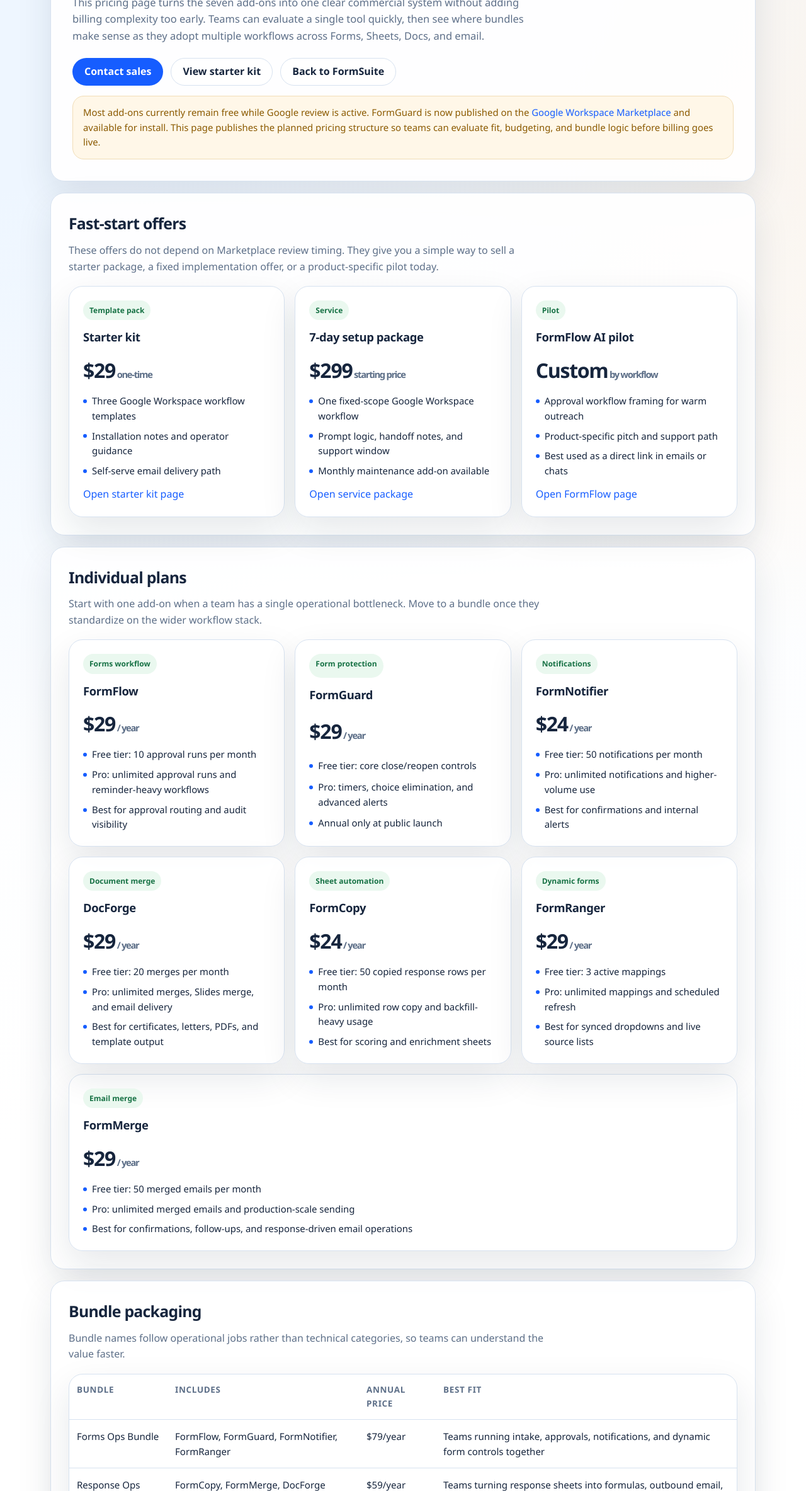
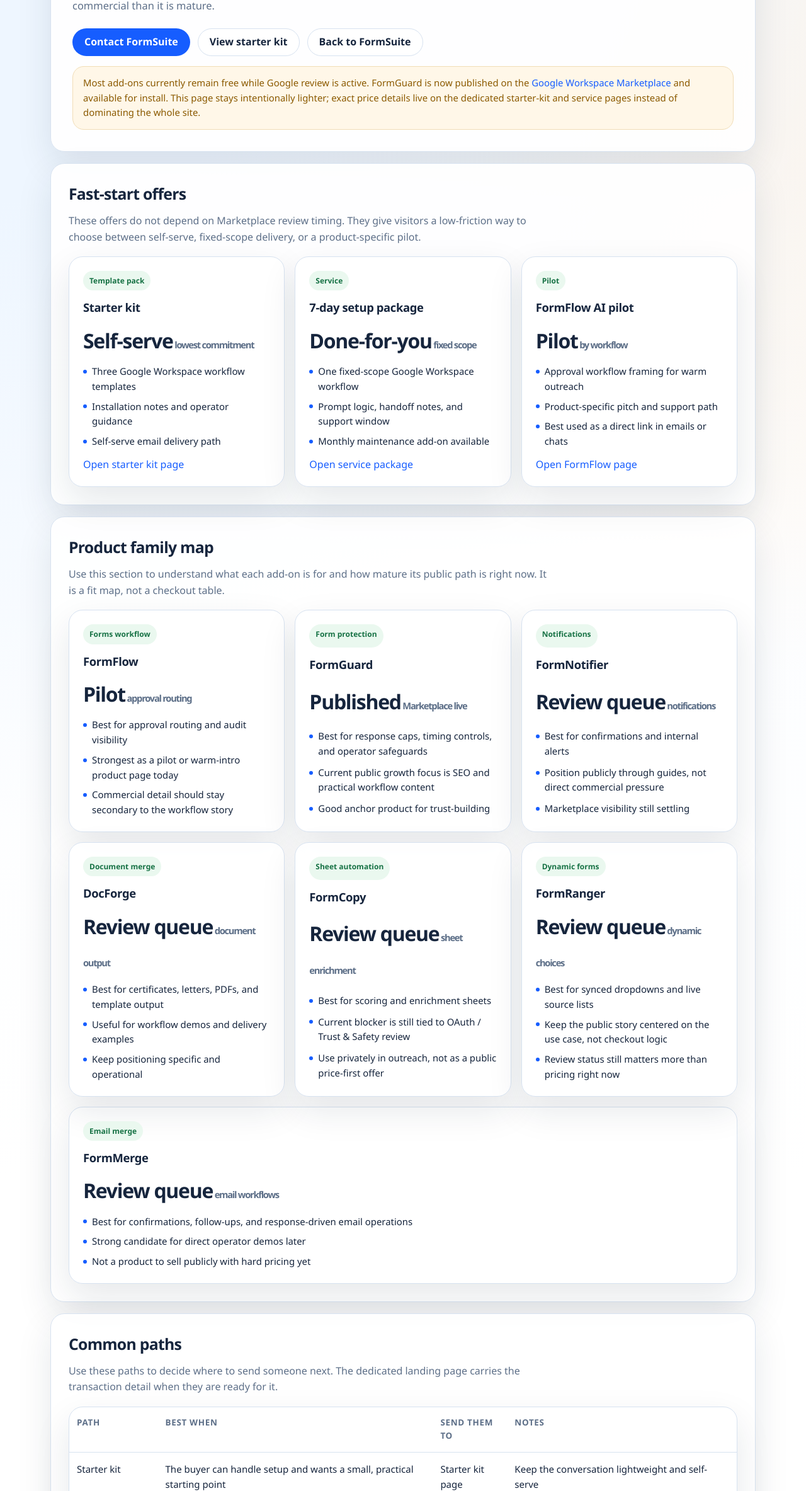
Before and after one commit to lidaban2025/lidaban2025.github.io, a plain HTML site: page pricing.html in a window 1280 px wide. Shown: the part 433-2800 px from the top of the page at 63% size. Drawn offline with Linux system fonts and the light colour scheme.

Commit message:
Publish softer public pricing messaging via API fallback

```diff
--- a/pricing.html
+++ b/pricing.html
@@ -3,19 +3,19 @@
 <head>
     <meta charset="UTF-8">
     <meta name="viewport" content="width=device-width, initial-scale=1.0">
-    <title>FormSuite Pricing | Annual plans and bundles for the add-on family</title>
-    <meta name="description" content="Review FormSuite annual pricing, product bundles, launch-mode support policy, and the add-on lineup across Forms, Sheets, Docs, and email workflows.">
+    <title>FormSuite Offers | Ways to work with the add-on family</title>
+    <meta name="description" content="Review the current FormSuite offer paths, product-family map, and launch-mode buying guidance without overloading the site with early price-first positioning.">
     <link rel="canonical" href="https://formsuite.dev/pricing.html">
     <meta property="og:type" content="website">
     <meta property="og:site_name" content="FormSuite">
-    <meta property="og:title" content="FormSuite Pricing | Annual plans and bundles for the add-on family">
-    <meta property="og:description" content="Review FormSuite annual pricing, product bundles, and launch-mode support policy for the add-on family.">
+    <meta property="og:title" content="FormSuite Offers | Ways to work with the add-on family">
+    <meta property="og:description" content="Review the current FormSuite offer paths, product-family map, and launch-mode buying guidance.">
     <meta property="og:url" content="https://formsuite.dev/pricing.html">
     <meta property="og:image" content="https://formsuite.dev/social-card.svg">
-    <meta property="og:image:alt" content="FormSuite pricing and bundle overview">
+    <meta property="og:image:alt" content="FormSuite offers and product family overview">
     <meta name="twitter:card" content="summary_large_image">
-    <meta name="twitter:title" content="FormSuite Pricing | Annual plans and bundles for the add-on family">
-    <meta name="twitter:description" content="Review FormSuite annual pricing, product bundles, and launch-mode support policy.">
+    <meta name="twitter:title" content="FormSuite Offers | Ways to work with the add-on family">
+    <meta name="twitter:description" content="Review the current FormSuite offer paths and launch-mode buying guidance.">
     <meta name="twitter:image" content="https://formsuite.dev/social-card.svg">
     <script type="application/ld+json">
         {
@@ -23,27 +23,27 @@
             "@graph": [
                 {
                     "@type": "WebPage",
-                    "name": "FormSuite pricing",
+                    "name": "FormSuite offers",
                     "url": "https://formsuite.dev/pricing.html",
-                    "description": "Annual plans and bundles for the FormSuite add-on family."
+                    "description": "Offer paths and product-family overview for the FormSuite add-on family."
                 },
                 {
                     "@type": "FAQPage",
                     "mainEntity": [
                         {
                             "@type": "Question",
-                            "name": "Why not publish monthly pricing first?",
+                            "name": "Why keep this page lightweight?",
                             "acceptedAnswer": {
                                 "@type": "Answer",
-                                "text": "Annual pricing keeps billing logic, renewal support, and positioning simpler while the product family is still fresh in market review."
+                                "text": "At this stage, FormSuite needs trust-building and clear entry paths more than a dense public price table. The dedicated offer pages still carry the details needed to buy."
                             }
                         },
                         {
                             "@type": "Question",
-                            "name": "Why do bundles matter now?",
+                            "name": "What can I buy today?",
                             "acceptedAnswer": {
                                 "@type": "Answer",
-                                "text": "Bundles turn seven separate listings into one product-family story and give reviewers, support, and customers a clearer commercial map."
+                                "text": "Today the clearest paths are the starter kit, the fixed-scope setup service, and a FormFlow pilot conversation. Product-specific details and pricing stay on their dedicated landing pages."
                             }
                         },
                         {
@@ -51,7 +51,7 @@
                             "name": "What happens during Google review?",
                             "acceptedAnswer": {
                                 "@type": "Answer",
-                                "text": "All add-ons stay in free launch mode while review is active. The public pricing structure is published so teams can evaluate fit before billing switches on."
+                                "text": "Most add-ons stay in free launch mode while review is active. FormGuard is already published, while the rest of the product family is still moving through review and pilot positioning."
                             }
                         }
                     ]
@@ -275,25 +275,25 @@
         </div>
 
         <section class="hero">
-            <div class="eyebrow">Pricing overview</div>
-            <h1>Annual plans first, bundles second, support simple.</h1>
-            <p>This pricing page turns the seven add-ons into one clear commercial system without adding billing complexity too early. Teams can evaluate a single tool quickly, then see where bundles make sense as they adopt multiple workflows across Forms, Sheets, Docs, and email.</p>
+            <div class="eyebrow">Ways to work</div>
+            <h1>Start with the right path, not the loudest price tag.</h1>
+            <p>This page is now an offers overview, not a heavy public price table. The goal is to help visitors understand what they can try, buy, or pilot today without making the whole site feel more commercial than it is mature.</p>
             <div class="hero-actions">
-                <a class="btn btn-primary" href="mailto:lidaban2025@gmail.com?subject=FormSuite pricing inquiry">Contact sales</a>
+                <a class="btn btn-primary" href="mailto:lidaban2025@gmail.com?subject=FormSuite offer inquiry">Contact FormSuite</a>
                 <a class="btn btn-secondary" href="starter-kit/index.html">View starter kit</a>
                 <a class="btn btn-secondary" href="index.html">Back to FormSuite</a>
             </div>
-            <div class="pricing-note">Most add-ons currently remain free while Google review is active. FormGuard is now published on the <a href="https://workspace.google.com/marketplace/app/formguard_google_forms_allinone/410120194423">Google Workspace Marketplace</a> and available for install. This page publishes the planned pricing structure so teams can evaluate fit, budgeting, and bundle logic before billing goes live.</div>
+            <div class="pricing-note">Most add-ons currently remain free while Google review is active. FormGuard is now published on the <a href="https://workspace.google.com/marketplace/app/formguard_google_forms_allinone/410120194423">Google Workspace Marketplace</a> and available for install. This page stays intentionally lighter; exact price details live on the dedicated starter-kit and service pages instead of dominating the whole site.</div>
         </section>
 
         <section class="section">
             <h2>Fast-start offers</h2>
-            <p class="lead">These offers do not depend on Marketplace review timing. They give you a simple way to sell a starter package, a fixed implementation offer, or a product-specific pilot today.</p>
+            <p class="lead">These offers do not depend on Marketplace review timing. They give visitors a low-friction way to choose between self-serve, fixed-scope delivery, or a product-specific pilot.</p>
             <div class="grid">
                 <div class="card">
                     <div class="pill">Template pack</div>
                     <h3>Starter kit</h3>
-                    <div class="price">$29<span class="subprice"> one-time</span></div>
+                    <div class="price">Self-serve<span class="subprice"> lowest commitment</span></div>
                     <div class="feature-list">
                         <span>Three Google Workspace workflow templates</span>
                         <span>Installation notes and operator guidance</span>
@@ -304,7 +304,7 @@
                 <div class="card">
                     <div class="pill">Service</div>
                     <h3>7-day setup package</h3>
-                    <div class="price">$299<span class="subprice"> starting price</span></div>
+                    <div class="price">Done-for-you<span class="subprice"> fixed scope</span></div>
                     <div class="feature-list">
                         <span>One fixed-scope Google Workspace workflow</span>
                         <span>Prompt logic, handoff notes, and support window</span>
@@ -315,7 +315,7 @@
                 <div class="card">
                     <div class="pill">Pilot</div>
                     <h3>FormFlow AI pilot</h3>
-                    <div class="price">Custom<span class="subprice"> by workflow</span></div>
+                    <div class="price">Pilot<span class="subprice"> by workflow</span></div>
                     <div class="feature-list">
                         <span>Approval workflow framing for warm outreach</span>
                         <span>Product-specific pitch and support path</span>
@@ -327,113 +327,113 @@
         </section>
 
         <section class="section">
-            <h2>Individual plans</h2>
-            <p class="lead">Start with one add-on when a team has a single operational bottleneck. Move to a bundle once they standardize on the wider workflow stack.</p>
+            <h2>Product family map</h2>
+            <p class="lead">Use this section to understand what each add-on is for and how mature its public path is right now. It is a fit map, not a checkout table.</p>
             <div class="grid">
                 <div class="card">
                     <div class="pill">Forms workflow</div>
                     <h3>FormFlow</h3>
-                    <div class="price">$29<span class="subprice"> / year</span></div>
+                    <div class="price">Pilot<span class="subprice"> approval routing</span></div>
                     <div class="feature-list">
-                        <span>Free tier: 10 approval runs per month</span>
-                        <span>Pro: unlimited approval runs and reminder-heavy workflows</span>
                         <span>Best for approval routing and audit visibility</span>
+                        <span>Strongest as a pilot or warm-intro product page today</span>
+                        <span>Commercial detail should stay secondary to the workflow story</span>
                     </div>
                 </div>
                 <div class="card">
                     <div class="pill">Form protection</div>
                     <h3>FormGuard</h3>
-                    <div class="price">$29<span class="subprice"> / year</span></div>
+                    <div class="price">Published<span class="subprice"> Marketplace live</span></div>
                     <div class="feature-list">
-                        <span>Free tier: core close/reopen controls</span>
-                        <span>Pro: timers, choice elimination, and advanced alerts</span>
-                        <span>Annual only at public launch</span>
+                        <span>Best for response caps, timing controls, and operator safeguards</span>
+                        <span>Current public growth focus is SEO and practical workflow content</span>
+                        <span>Good anchor product for trust-building</span>
                     </div>
                 </div>
                 <div class="card">
                     <div class="pill">Notifications</div>
                     <h3>FormNotifier</h3>
-                    <div class="price">$24<span class="subprice"> / year</span></div>
+                    <div class="price">Review queue<span class="subprice"> notifications</span></div>
                     <div class="feature-list">
-                        <span>Free tier: 50 notifications per month</span>
-                        <span>Pro: unlimited notifications and higher-volume use</span>
                         <span>Best for confirmations and internal alerts</span>
+                        <span>Position publicly through guides, not direct commercial pressure</span>
+                        <span>Marketplace visibility still settling</span>
                     </div>
                 </div>
                 <div class="card">
                     <div class="pill">Document merge</div>
                     <h3>DocForge</h3>
-                    <div class="price">$29<span class="subprice"> / year</span></div>
+                    <div class="price">Review queue<span class="subprice"> document output</span></div>
                     <div class="feature-list">
-                        <span>Free tier: 20 merges per month</span>
-                        <span>Pro: unlimited merges, Slides merge, and email delivery</span>
                         <span>Best for certificates, letters, PDFs, and template output</span>
+                        <span>Useful for workflow demos and delivery examples</span>
+                        <span>Keep positioning specific and operational</span>
                     </div>
                 </div>
                 <div class="card">
                     <div class="pill">Sheet automation</div>
                     <h3>FormCopy</h3>
-                    <div class="price">$24<span class="subprice"> / year</span></div>
+                    <div class="price">Review queue<span class="subprice"> sheet enrichment</span></div>
                     <div class="feature-list">
-                        <span>Free tier: 50 copied response rows per month</span>
-                        <span>Pro: unlimited row copy and backfill-heavy usage</span>
                         <span>Best for scoring and enrichment sheets</span>
+                        <span>Current blocker is still tied to OAuth / Trust &amp; Safety review</span>
+                        <span>Use privately in outreach, not as a public price-first offer</span>
                     </div>
                 </div>
                 <div class="card">
                     <div class="pill">Dynamic forms</div>
                     <h3>FormRanger</h3>
-                    <div class="price">$29<span class="subprice"> / year</span></div>
+                    <div class="price">Review queue<span class="subprice"> dynamic choices</span></div>
                     <div class="feature-list">
-                        <span>Free tier: 3 active mappings</span>
-                        <span>Pro: unlimited mappings and scheduled refresh</span>
                         <span>Best for synced dropdowns and live source lists</span>
+                        <span>Keep the public story centered on the use case, not checkout logic</span>
+                        <span>Review status still matters more than pricing right now</span>
                     </div>
                 </div>
             </div>
             <div class="card" style="margin-top:16px;">
                 <div class="pill">Email merge</div>
                 <h3>FormMerge</h3>
-                <div class="price">$29<span class="subprice"> / year</span></div>
+                <div class="price">Review queue<span class="subprice"> email workflows</span></div>
                 <div class="feature-list">
-                    <span>Free tier: 50 merged emails per month</span>
-                    <span>Pro: unlimited merged emails and production-scale sending</span>
                     <span>Best for confirmations, follow-ups, and response-driven email operations</span>
+                    <span>Strong candidate for direct operator demos later</span>
+                    <span>Not a product to sell publicly with hard pricing yet</span>
                 </div>
             </div>
         </section>
 
         <section class="section">
-            <h2>Bundle packaging</h2>
-            <p class="lead">Bundle names follow operational jobs rather than technical categories, so teams can understand the value faster.</p>
+            <h2>Common paths</h2>
+            <p class="lead">Use these paths to decide where to send someone next. The dedicated landing page carries the transaction detail when they are ready for it.</p>
             <div class="price-table">
                 <table>
                     <thead>
                         <tr>
-                            <th>Bundle</th>
-                            <th>Includes</th>
-                            <th>Annual price</th>
-                            <th>Best fit</th>
+                            <th>Path</th>
+                            <th>Best when</th>
+                            <th>Send them to</th>
+                            <th>Notes</th>
                         </tr>
                     </thead>
                     <tbody>
                         <tr>
-                            <td>Forms Ops Bundle</td>
-                            <td>FormFlow, FormGuard, FormNotifier, FormRanger</td>
-                            <td>$79/year</td>
-                            <td>Teams running intake, approvals, notifications, and dynamic form controls together</td>
+                            <td>Starter kit</td>
+                            <td>The buyer can handle setup and wants a small, practical starting point</td>
+                            <td>Starter kit page</td>
+                            <td>Keep the conversation lightweight and self-serve</td>
                         </tr>
                         <tr>
-                            <td>Response Ops Bundle</td>
-                            <td>FormCopy, FormMerge, DocForge</td>
-                            <td>$59/year</td>
-                            <td>Teams turning response sheets into formulas, outbound email, PDFs, or documents</td>
+                            <td>7-day setup package</td>
+                            <td>The buyer wants one workflow configured quickly without a long custom scoping cycle</td>
+                            <td>Service page</td>
+                            <td>Use when done-for-you delivery matters more than product discovery</td>
                         </tr>
                         <tr>
-                            <td>FormSuite Complete</td>
-                            <td>All seven add-ons</td>
-                            <td>$159/year</td>
-                            <td>Operators who want one purchase path for the full workflow stack</td>
+                            <td>FormFlow pilot</td>
+                            <td>The main pain is approval routing and the conversation is still trust-first</td>
+                            <td>FormFlow page</td>
+                            <td>Good for warm introductions and problem-led outreach</td>
                         </tr>
                     </tbody>
                 </table>
@@ -475,21 +475,21 @@
             <h2>FAQ</h2>
             <div class="faq">
                 <div>
-                    <strong>Why not publish monthly pricing first?</strong>
-                    <p>Annual pricing keeps billing logic, renewal support, and positioning simpler while the product family is still fresh in market review.</p>
+                    <strong>Why keep this page lightweight?</strong>
+                    <p>Right now the site needs trust, clarity, and cleaner entry paths more than a dense public price table. The dedicated offer pages still carry the detail needed for a buying conversation.</p>
                 </div>
                 <div>
-                    <strong>Why do bundles matter now?</strong>
-                    <p>They turn seven separate listings into one product family story and give reviewers, support, and customers a clearer commercial map.</p>
+                    <strong>What can someone actually buy today?</strong>
+                    <p>The clearest public paths today are the starter kit, the fixed-scope setup service, and a FormFlow pilot conversation. Those are the pages that should carry the commercial detail.</p>
                 </div>
                 <div>
                     <strong>What happens during Google review?</strong>
-                    <p>Most add-ons stay in free launch mode while review is active. FormGuard is now published and available on the Marketplace. The pricing structure stays visible so the review queue can clear before the public billing switch happens in one pass.</p>
+                    <p>Most add-ons stay in free launch mode while review is active. FormGuard is now published and available on the Marketplace. The rest of the suite should be positioned through fit, use case, and pilot language first.</p>
                 </div>
             </div>
         </section>
 
-        <div class="footer">Contact: <a href="mailto:lidaban2025@gmail.com">lidaban2025@gmail.com</a><br>&copy; 2026 FormSuite. Pricing overview.</div>
+        <div class="footer">Contact: <a href="mailto:lidaban2025@gmail.com">lidaban2025@gmail.com</a><br>&copy; 2026 FormSuite. Offers overview.</div>
     </div>
 </body>
 </html>
```
